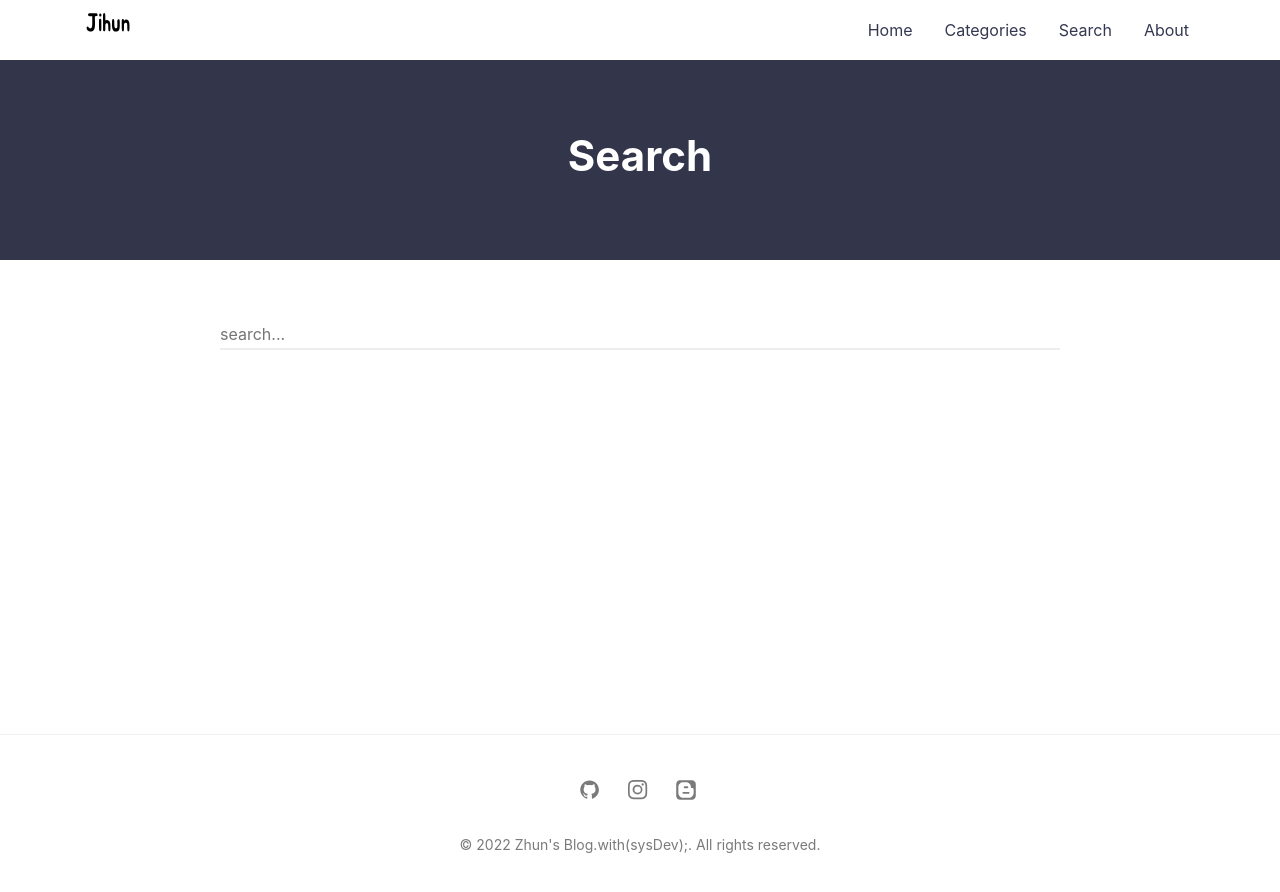
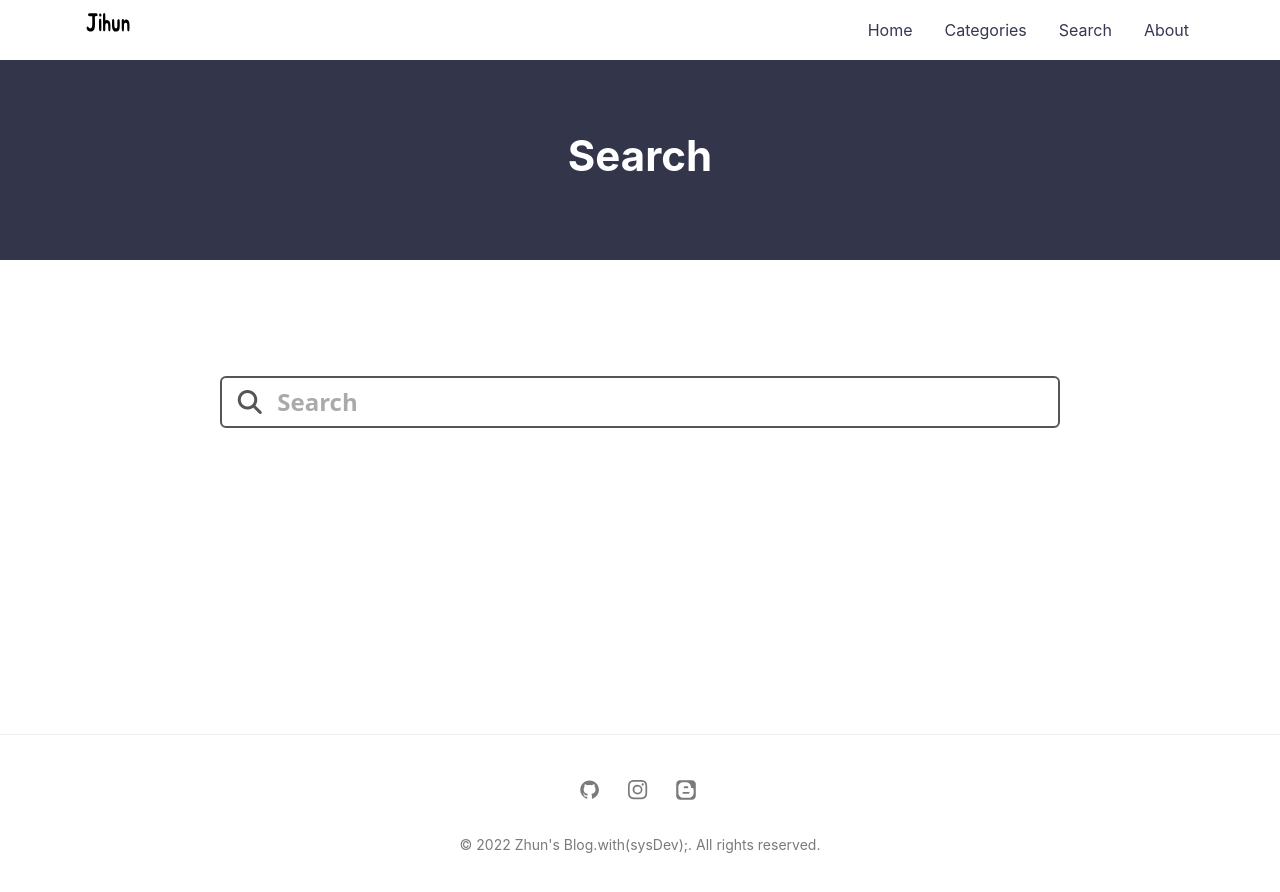
Before and after one commit to jihunparkme/jihunparkme.github.io, a Jekyll site: the page built from search.md, in a window 1280 px wide. Shown: the top 892 px of the page. Built offline with Jekyll 4.4.1, drawn with Linux system fonts in a browser that asks for light colours; nearby versions of some CDN libraries.

Commit message:
edit search style

```diff
--- a/_includes/search.html
+++ b/_includes/search.html
@@ -1,7 +1,16 @@
-<div id="search-demo-container">
-  <input type="search" id="search-input" placeholder="search...">
-  <ul id="results-container"></ul>
+<div class="common-header search">
+  <div class="search">
+    <i class="fas fa-search fa-fw"></i>
+    <input id="search-input"
+      type="search"
+      tabindex="1"
+      spellcheck="false"
+      placeholder="Search"
+    >
+  </div>
 </div>
+
+<ul id="search-results"></ul>
 
 <script src="{{ site.url }}{{ site.baseurl }}assets/js/simple-jekyll-search.js"></script>
 
```
